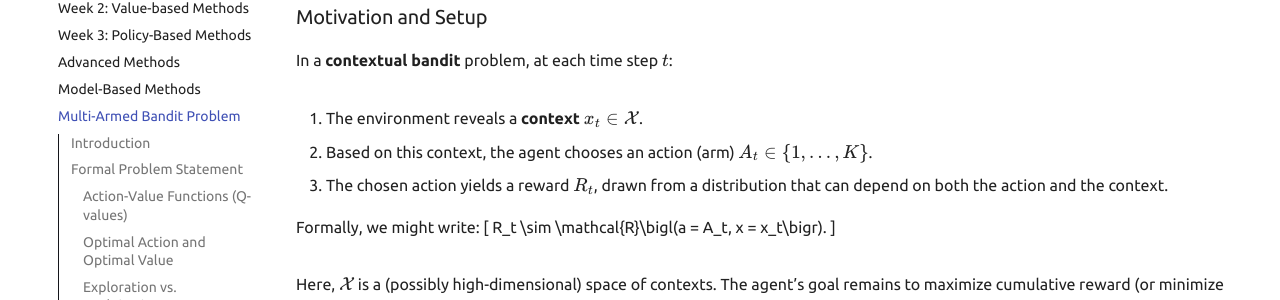
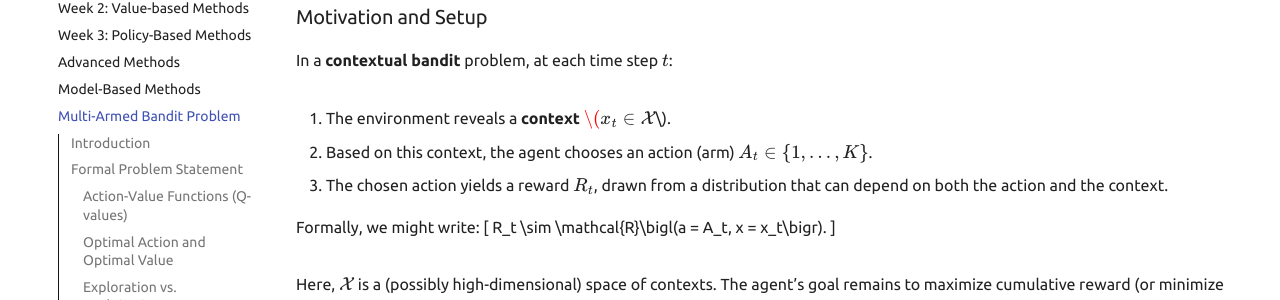
Before and after one commit to DeepRLCourse/DeepRLCourse.github.io, an MkDocs documentation site: the page built from docs/course_notes/bandits.md, in a window 1280 px wide and 900 px high, scrolled down 26267 px. Shown: the part 154-454 px from the top of the window. Built offline with MkDocs 1.6.1 and Material for MkDocs 9.7.7, drawn with Linux system fonts in a browser that asks for light colours; some web fonts are replaced.

```diff
--- a/docs/course_notes/bandits.md
+++ b/docs/course_notes/bandits.md
@@ -882,7 +882,7 @@ While standard multi-armed bandits assume no additional data or “context” is
 
 In a **contextual bandit** problem, at each time step \(t\):
 
-1. The environment reveals a **context** \(x_t \in \mathcal{X}\).
+1. The environment reveals a **context** $\(x_t \in \mathcal{X}\)$.
 2. Based on this context, the agent chooses an action (arm) \(A_t \in \{1, \dots, K\}\).
 3. The chosen action yields a reward \(R_t\), drawn from a distribution that can depend on both the action and the context.
 
```
